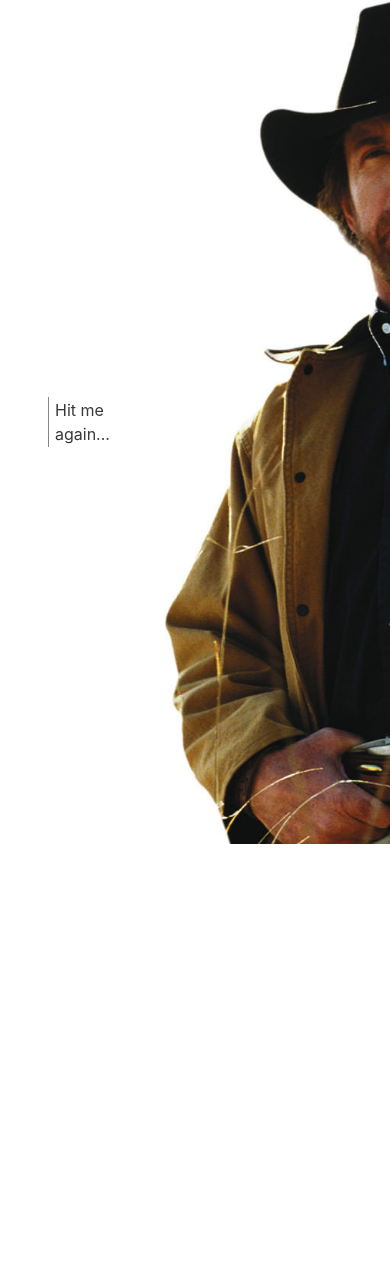
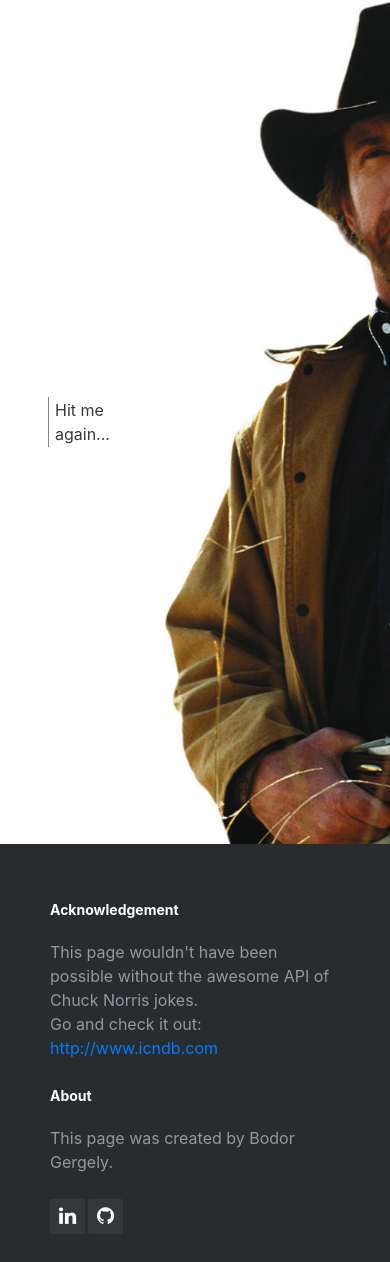
Before and after one commit to bgolyoo/chuck-norris-jokes-ui, an Angular app: page / in a window 390 px wide. Shown: the top 1262 px of the page. Before the commit the page ends 844 px from the top, so only its background shows below. Built offline with nearby package versions, Linux system fonts and the light colour scheme; no server answers.

Commit message:
feat: created footer responsive component

```diff
--- a/package.json
+++ b/package.json
@@ -24,6 +24,7 @@
     "@angular/router": "^5.0.0",
     "bootstrap": "4.0.0-beta.2",
     "core-js": "^2.4.1",
+    "font-awesome": "^4.7.0",
     "rxjs": "^5.5.2",
     "zone.js": "^0.8.14"
   },
--- a/src/app/app.component.html
+++ b/src/app/app.component.html
@@ -1 +1,2 @@
 <app-joke></app-joke>
+<app-footer></app-footer>
--- a/src/app/app.module.ts
+++ b/src/app/app.module.ts
@@ -4,6 +4,7 @@ import { HttpClientModule } from '@angular/common/http';
 
 import { AppComponent } from './app.component';
 import { JokeComponent } from './joke/joke.component';
+import { FooterComponent } from './footer/footer.component';
 
 import { ApiService } from './shared/services/api-service';
 
@@ -11,7 +12,8 @@ import { ApiService } from './shared/services/api-service';
 @NgModule({
   declarations: [
     AppComponent,
-    JokeComponent
+    JokeComponent,
+    FooterComponent
   ],
   imports: [
     BrowserModule,
--- /dev/null
+++ b/src/app/footer/footer.component.html
@@ -0,0 +1,22 @@
+<section id="Footer">
+  <footer>
+    <div class="acknowledgement">
+      <span class="header">Acknowledgement</span>
+      This page wouldn't have been possible without the awesome API of Chuck Norris jokes.
+      <br>Go and check it out:
+      <a href="http://www.icndb.com/">http://www.icndb.com</a>
+    </div>
+    <div class="about">
+      <span class="header">About</span>
+      This page was created by Bodor Gergely.
+      <div class="footer-icons">
+        <a href="https://www.linkedin.com/in/gergely-bodor-60b16110b/" target="_blank">
+          <i class="fa fa-linkedin"></i>
+        </a>
+        <a href="https://github.com/bgolyoo/chuck-norris-jokes-ui" target="_blank">
+          <i class="fa fa-github"></i>
+        </a>
+      </div>
+    </div>
+  </footer>
+</section>
--- /dev/null
+++ b/src/app/footer/footer.component.scss
@@ -0,0 +1,50 @@
+#Footer {
+  footer {
+    background-color: #292c2f;
+    box-shadow: 0 1px 1px 0 rgba(0, 0, 0, 0.12);
+    display: flex;
+    justify-content: space-evenly;
+    text-align: left;
+    font-size: 1rem;
+    padding: 55px 50px;
+    color: #92999f;
+    .acknowledgement {
+      padding-right: 40px;
+    }
+    .header {
+      display: block;
+      color: #ffffff;
+      font-size: 14px;
+      font-weight: bold;
+      margin-bottom: 20px;
+    }
+    .footer-icons {
+      margin-top: 25px;
+      & a {
+        display: inline-block;
+        width: 35px;
+        height: 35px;
+        cursor: pointer;
+        background-color: #33383b;
+        border-radius: 2px;
+        font-size: 20px;
+        color: #ffffff;
+        text-align: center;
+        line-height: 35px;
+        margin-right: 3px;
+        margin-bottom: 5px;
+      }
+    }
+  }
+  @media (max-width: 880px) {
+    footer {
+      flex-direction: column;
+      .acknowledgement {
+        padding: 0;
+      }
+      .about {
+        margin-top: 25px;
+      }
+    }
+  }
+}
```
Also changed, not shown: src/app/footer/footer.component.ts (added, +12 -0 lines), .angular-cli.json, 2 other files (tests, documents, lock files or other folders).
